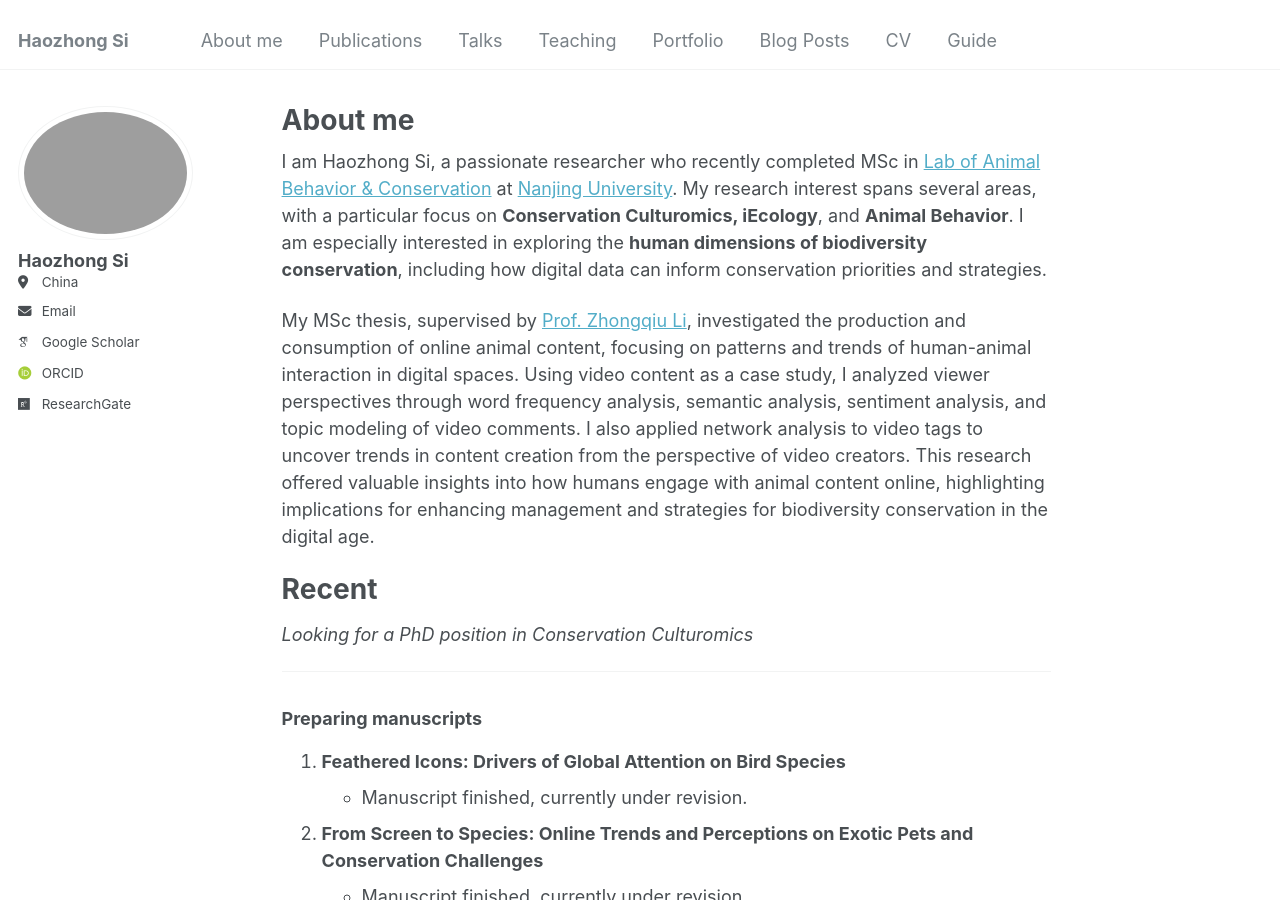
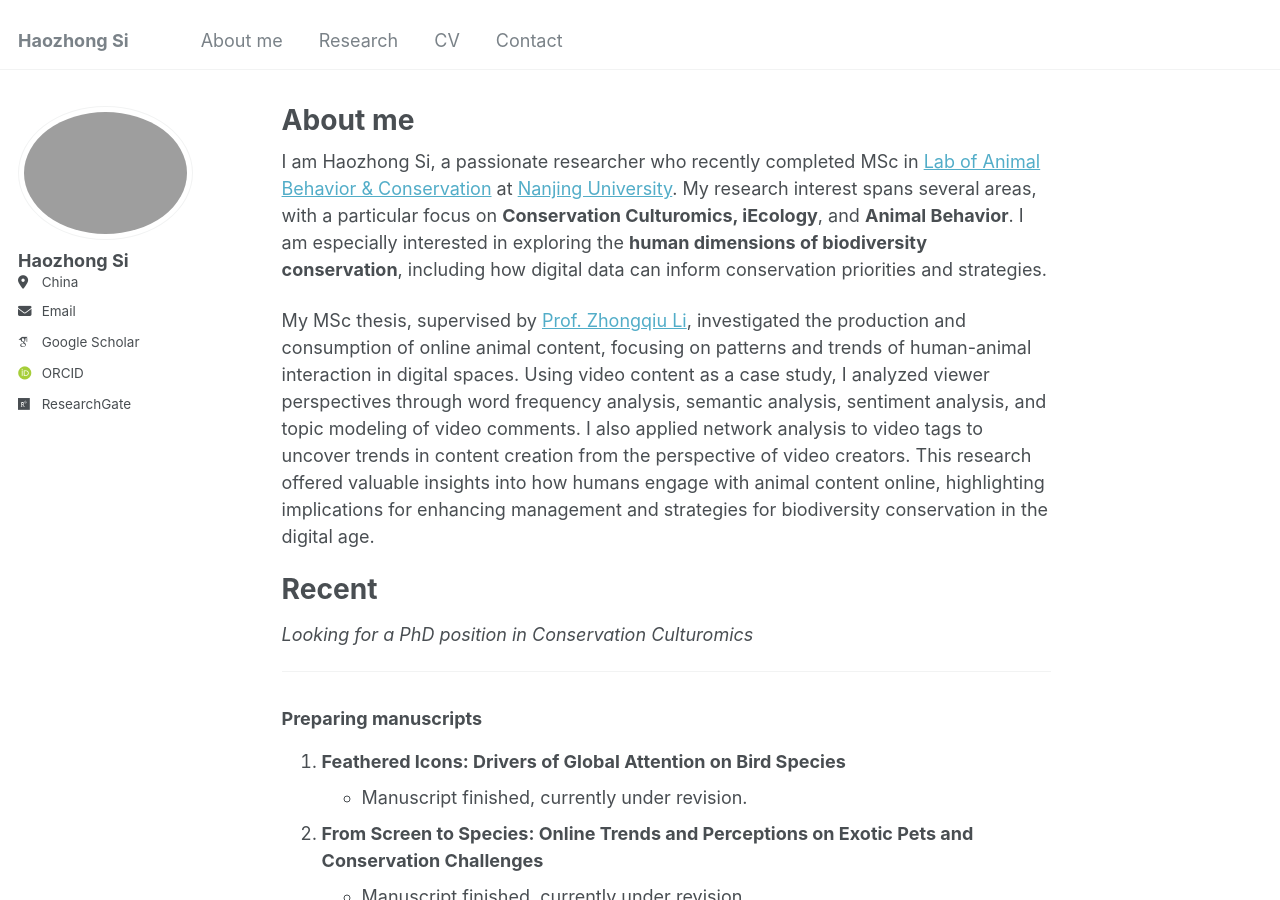
Before and after one commit to caicai555/hzsi-website, a Jekyll site: the page built from _pages/about.md, in a window 1280 px wide and 900 px high. Built offline with Jekyll 4.4.1, drawn with Linux system fonts in a browser that asks for light colours; some web fonts are replaced.

Commit message:
Update navigation.yml

```diff
--- a/_data/navigation.yml
+++ b/_data/navigation.yml
@@ -8,23 +8,11 @@ main:
   - title: "About me"
     url: /about/
 
-  - title: "Publications"
-    url: /publications/
-
-  - title: "Talks"
-    url: /talks/
-
-  - title: "Teaching"
-    url: /teaching/
-
-  - title: "Portfolio"
-    url: /portfolio/
-
-  - title: "Blog Posts"
-    url: /year-archive/
+  - title: "Research"
+    url: /Research/
 
   - title: "CV"
     url: /cv/
 
-  - title: "Guide"
-    url: /markdown/
+  - title: "Contact"
+    url: /Contact/
```
